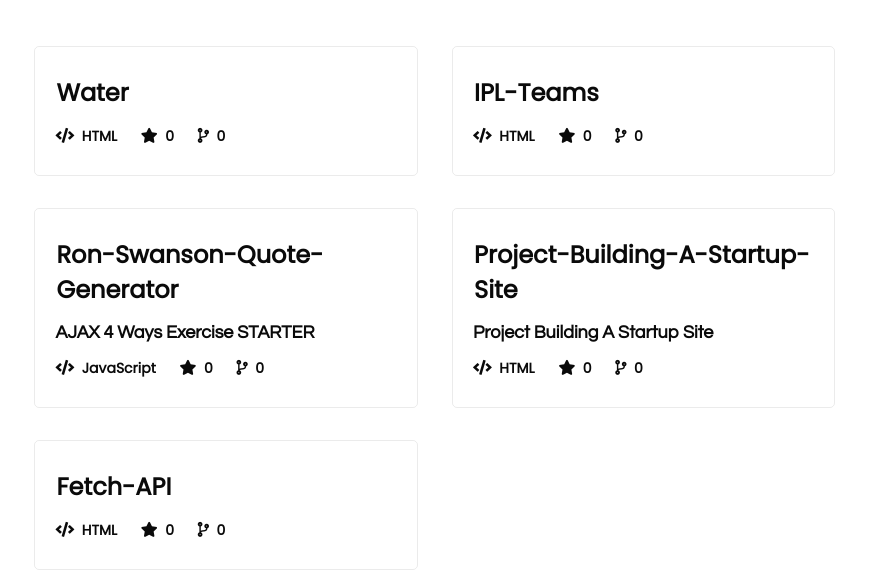
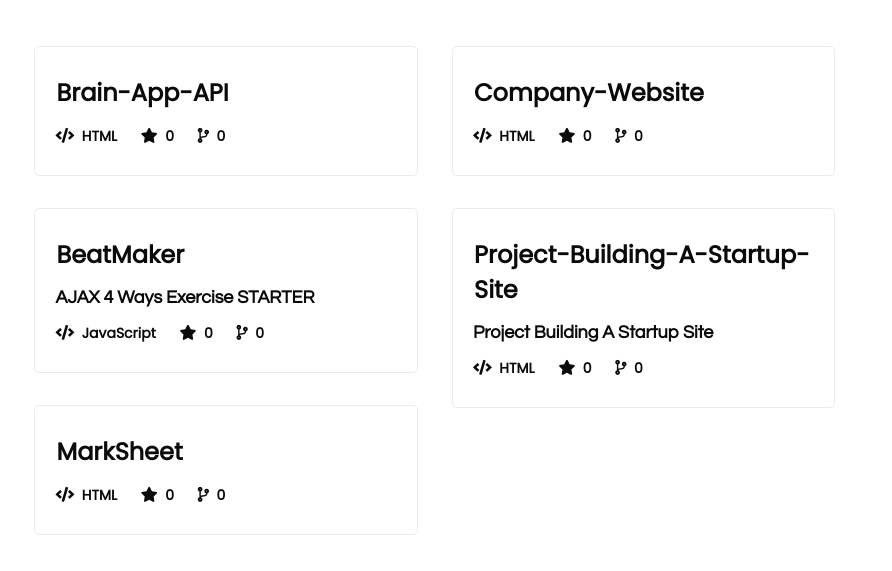
Before and after one commit to mbangi66/gitfolio, a plain HTML site: page index.html in a window 1280 px wide. Shown: the part 169-740 px from the top of the page, 388-1280 px from the left. Drawn offline with nearby package versions, Linux system fonts and the light colour scheme; no server answers.

Commit message:
UPDATE projects

```diff
--- a/index.html
+++ b/index.html
@@ -27,9 +27,9 @@
         <div id="work">
             <h1>Work.</h1>
             <div class="projects" id="work_section">
-                        <a href="https://github.com/mbangi66/Water" target="_blank">
+                        <a href="https://github.com/mbangi66/Brain-App-API" target="_blank">
                         <section>
-                            <div class="section_title">Water</div>
+                            <div class="section_title">Brain-App-API</div>
                             <div class="about_section">
                             <span style="display:none;">undefined</span>
                             </div>
@@ -40,9 +40,9 @@
                             </div>
                         </section>
                         </a>
-                        <a href="https://github.com/mbangi66/Ron-Swanson-Quote-Generator" target="_blank">
+                        <a href="https://github.com/mbangi66/BeatMaker" target="_blank">
                         <section>
-                            <div class="section_title">Ron-Swanson-Quote-Generator</div>
+                            <div class="section_title">BeatMaker</div>
                             <div class="about_section">
                             <span style="display:block;">AJAX 4 Ways Exercise STARTER</span>
                             </div>
@@ -53,9 +53,9 @@
                             </div>
                         </section>
                         </a>
-                        <a href="https://github.com/mbangi66/Fetch-API" target="_blank">
+                        <a href="https://github.com/mbangi66/MarkSheet" target="_blank">
                         <section>
-                            <div class="section_title">Fetch-API</div>
+                            <div class="section_title">MarkSheet</div>
                             <div class="about_section">
                             <span style="display:none;">undefined</span>
                             </div>
@@ -66,9 +66,9 @@
                             </div>
                         </section>
                         </a>
-                        <a href="https://github.com/mbangi66/IPL-Teams" target="_blank">
+                        <a href="https://github.com/mbangi66/Company-Website" target="_blank">
                         <section>
-                            <div class="section_title">IPL-Teams</div>
+                            <div class="section_title">Company-Website</div>
                             <div class="about_section">
                             <span style="display:none;">undefined</span>
                             </div>
```
